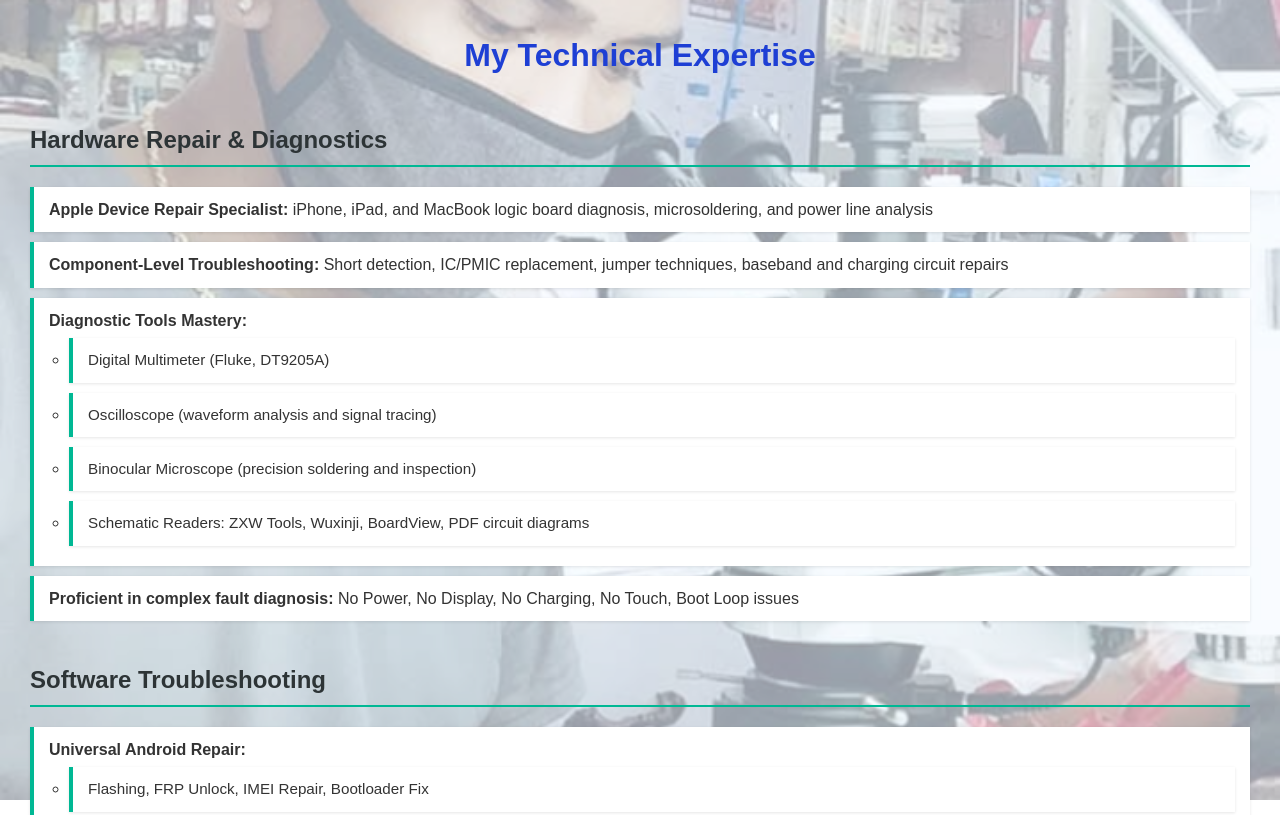
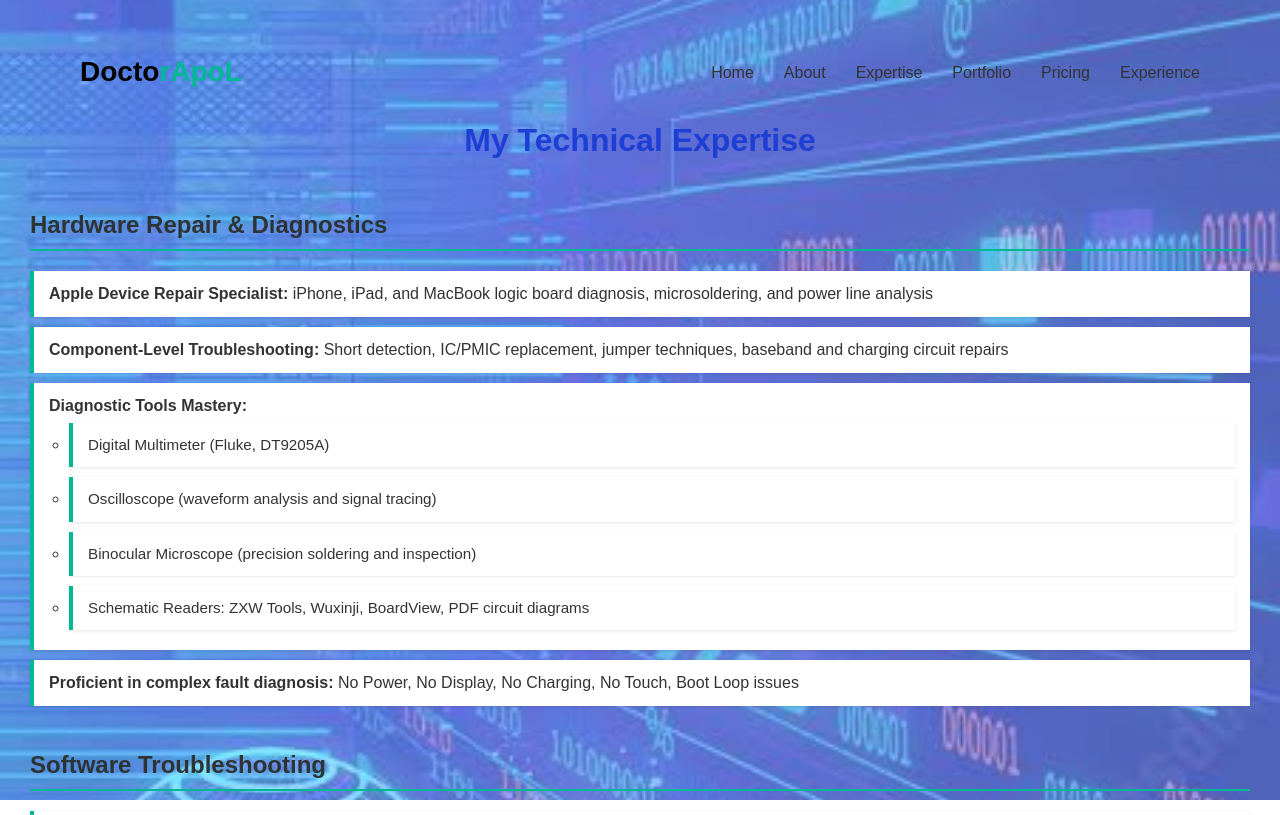
Before and after one commit to HiddenLayer-24/mywebprofinal, a plain HTML site: page Expertise.html in a window 1280 px wide. Shown: the top 815 px of the page. Drawn offline with Linux system fonts and the light colour scheme.

Commit message:
Add files via upload

```diff
--- a/Expertise.html
+++ b/Expertise.html
@@ -1,4 +1,28 @@
 <!DOCTYPE html>
+<html lang="en">
+<head>
+  <meta charset="UTF-8" />
+  <meta name="viewport" content="width=device-width, initial-scale=1.0"/>
+  <title>Freelancer</title>
+  <link rel="stylesheet" href="style.css" />
+
+
+</head>
+
+<body>
+  <header>
+    <div class="logo">Docto<span>rApoL</span></div>
+    <nav>
+      <ul>
+        <li><a href="index.html">Home</a></li>
+        <li><a href="about.html">About</a></li>
+        <li><a href="Expertise.html">Expertise</a></li>
+        <li><a href="#">Portfolio</a></li>
+        <li><a href="#">Pricing</a></li>
+        <li><a href="#">Experience</a></li>
+      </ul>
+    </nav>
+  </header>
 <html lang="en">
 <head>
   <meta charset="UTF-8" />
@@ -20,11 +44,11 @@
       position: fixed;
       top: 0; left: 0;
       width: 100%; height: 100%;
-      background-image: url('bg.jpg');
+      background-image: url('bgA.jpg');
       background-size: cover;
       background-position: center;
       background-repeat: no-repeat;
-      opacity: 0.4;
+      opacity: 0.7;
       z-index: -1;
     }
 
```
Also changed, not shown: about.html (+1 -1 lines).
